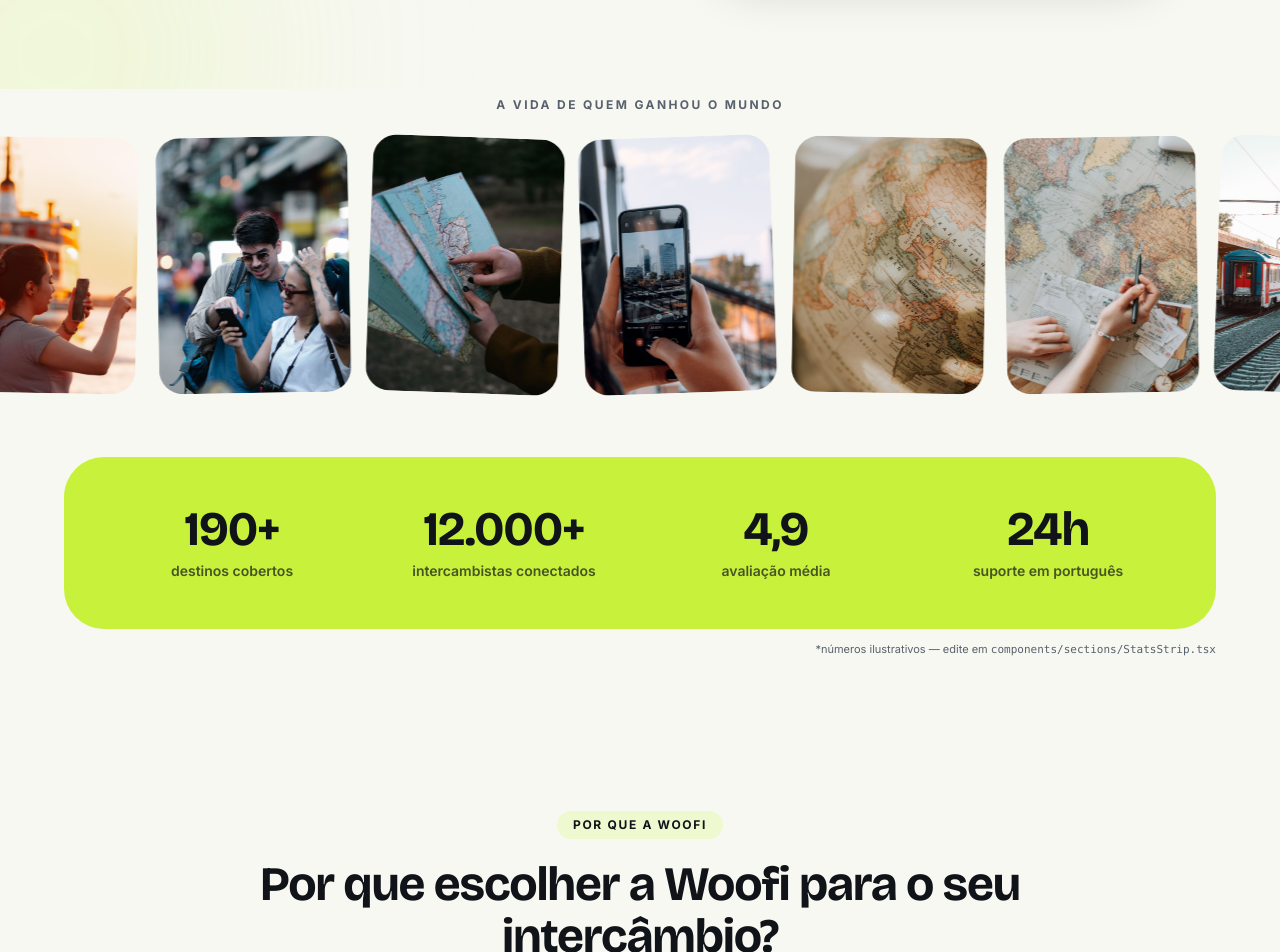
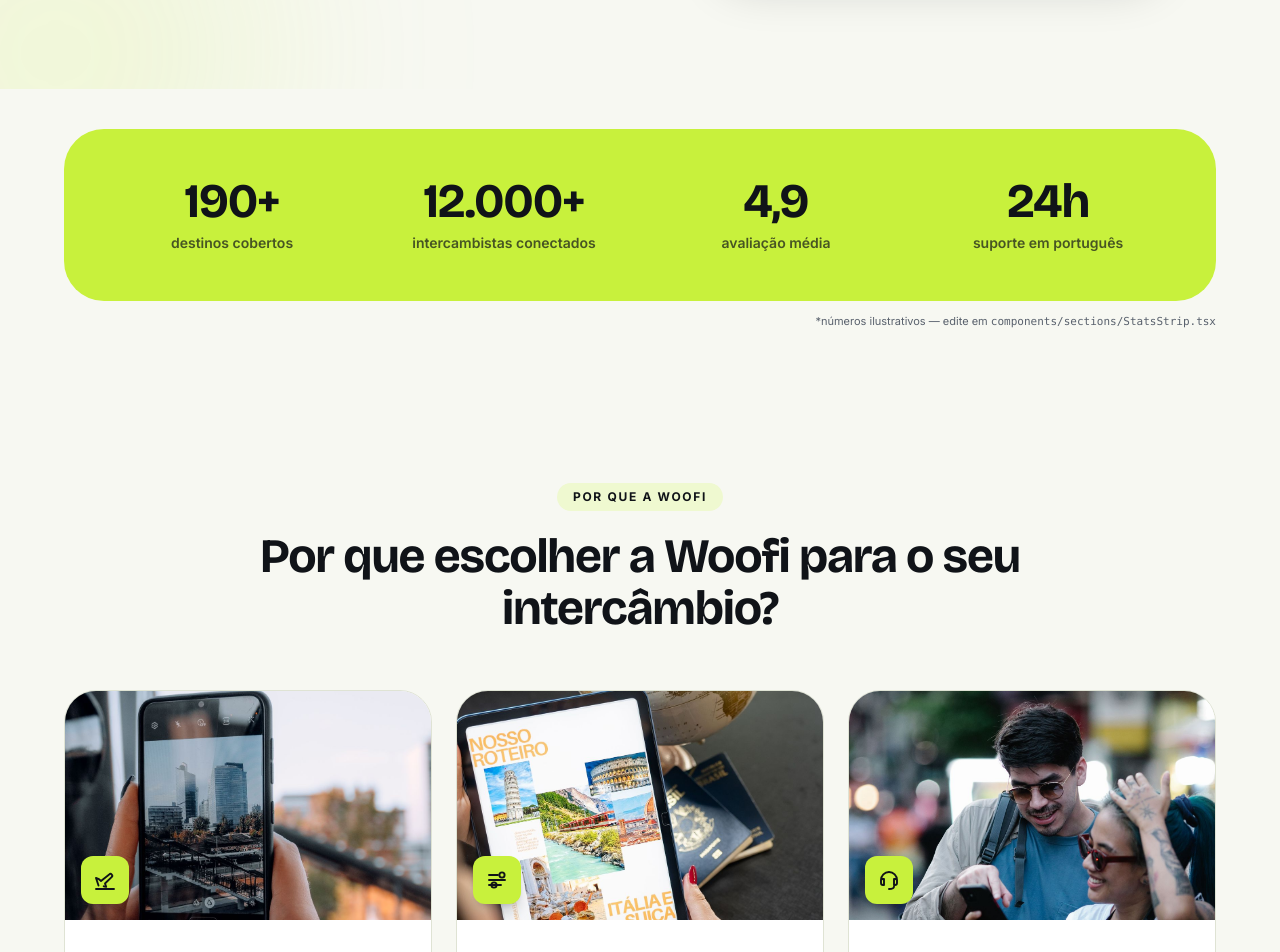
Before and after one commit to testeltcloud/wofi-intercambio, a Next.js app: page / in a window 1280 px wide. Shown: the part 780-1732 px from the top of the page. Built offline with nearby package versions, Linux system fonts and the light colour scheme.

Commit message:
Atualizacao

```diff
--- a/app/page.tsx
+++ b/app/page.tsx
@@ -1,12 +1,12 @@
 import { Header } from "@/components/site/Header";
 import { Footer } from "@/components/site/Footer";
 import { Hero } from "@/components/sections/Hero";
-import { MarqueeGallery } from "@/components/sections/MarqueeGallery";
 import { StatsStrip } from "@/components/sections/StatsStrip";
 import { WhyWoofi } from "@/components/sections/WhyWoofi";
 import { DarkBlock } from "@/components/sections/DarkBlock";
 import { HowItWorks } from "@/components/sections/HowItWorks";
 import { Destinations } from "@/components/sections/Destinations";
+import { Manifesto } from "@/components/sections/Manifesto";
 import { Testimonials } from "@/components/sections/Testimonials";
 import { Faq } from "@/components/sections/Faq";
 import { FinalCta } from "@/components/sections/FinalCta";
@@ -45,12 +45,12 @@
       <Header />
       <main>
         <Hero />
-        <MarqueeGallery />
         <StatsStrip />
         <WhyWoofi />
         <DarkBlock />
         <HowItWorks />
         <Destinations />
+        <Manifesto />
         <Testimonials />
         <Faq />
         <FinalCta />
--- /dev/null
+++ b/components/sections/Manifesto.tsx
@@ -0,0 +1,104 @@
+import Image from "next/image";
+import { Button } from "@/components/ui/Button";
+import { Reveal } from "@/components/motion/Reveal";
+import { Parallax } from "@/components/motion/Parallax";
+import { CTA_URL } from "@/lib/site";
+
+/**
+ * ── FOTO DESTA SEÇÃO ──────────────────────────────────────────────────────
+ * 1. Coloque seu arquivo em /public/images (ex.: manifesto.jpg)
+ * 2. Troque `null` por: { src: "/images/manifesto.jpg", alt: "descrição da foto" }
+ *    (ou use uma foto existente: importe `img` de "@/lib/images" e passe img.casalCelular)
+ * Sugestão de foto: intercambista sorrindo no destino, luz natural,
+ * espaço vazio no lado esquerdo da composição. Formato próximo de quadrado.
+ */
+const foto: { src: string; alt: string; blurDataURL?: string } | null = null;
+
+/** Seção editorial com foto em recorte orgânico (estilo Akanji). */
+export function Manifesto() {
+  return (
+    <section id="manifesto" className="relative overflow-hidden px-5 py-20 sm:px-8 md:py-28">
+      {/* brilho suave de fundo */}
+      <div
+        aria-hidden="true"
+        className="pointer-events-none absolute -bottom-24 left-[-8%] size-[380px] rounded-full bg-brand/15 blur-[100px]"
+      />
+
+      {/* clip-path responsivo do recorte orgânico */}
+      <svg width="0" height="0" aria-hidden="true" className="absolute">
+        <defs>
+          <clipPath id="woofi-organic" clipPathUnits="objectBoundingBox">
+            <path d="M0.42,0 L0.60,0 C0.68,0 0.74,0.026 0.79,0.085 L0.955,0.27 C0.985,0.305 1,0.345 1,0.395 L1,0.88 C1,0.947 0.947,1 0.88,1 L0.12,1 C0.053,1 0,0.947 0,0.88 L0,0.64 C0,0.577 0.05,0.526 0.115,0.526 L0.235,0.526 C0.295,0.526 0.34,0.48 0.34,0.42 L0.34,0.08 C0.34,0.035 0.375,0 0.42,0 Z" />
+          </clipPath>
+        </defs>
+      </svg>
+
+      <div className="mx-auto grid w-full max-w-6xl items-center gap-14 lg:grid-cols-[0.95fr_1.05fr]">
+        {/* texto */}
+        <div className="max-w-lg">
+          <Reveal>
+            <p className="text-lg font-medium leading-relaxed text-muted">
+              Feita para intercambistas, por quem sabe o peso de desembarcar sozinho em outro
+              país.
+            </p>
+          </Reveal>
+          <Reveal delay={0.1}>
+            <h2 className="mt-6 font-display text-4xl font-bold leading-[1.06] tracking-tight sm:text-5xl">
+              A ponte entre a sua nova vida e{" "}
+              <span className="text-brand-deep">todo mundo que torce por você.</span>
+            </h2>
+          </Reveal>
+          <Reveal delay={0.2}>
+            <div className="mt-9">
+              <Button href={CTA_URL} external>
+                Saiba mais
+              </Button>
+            </div>
+          </Reveal>
+        </div>
+
+        {/* foto com recorte orgânico */}
+        <Reveal delay={0.12} y={36}>
+          <Parallax strength={24}>
+            <div
+              className="relative mx-auto aspect-[10/11] w-full max-w-[560px]"
+              style={{ clipPath: "url(#woofi-organic)" }}
+            >
+              {foto ? (
+                <Image
+                  src={foto.src}
+                  alt={foto.alt}
+                  fill
+                  sizes="(min-width: 1024px) 560px, 92vw"
+                  {...(foto.blurDataURL
+                    ? { placeholder: "blur" as const, blurDataURL: foto.blurDataURL }
+                    : {})}
+                  className="object-cover"
+                />
+              ) : (
+                /* PLACEHOLDER — troque pela sua foto na constante `foto` no topo deste arquivo */
+                <div className="flex size-full flex-col items-center justify-center gap-3 bg-[repeating-linear-gradient(45deg,#ecefe3,#ecefe3_16px,#e3e7d6_16px,#e3e7d6_32px)] p-8 text-center">
+                  <span className="rounded-full bg-brand px-3 py-1 text-[11px] font-bold uppercase tracking-widest text-ink">
+                    Foto aqui
+                  </span>
+                  <svg width="38" height="38" viewBox="0 0 24 24" fill="none" aria-hidden="true" className="text-ink/40">
+                    <path
+                      d="M4 8a2 2 0 0 1 2-2h1.2a2 2 0 0 0 1.6-.8l.4-.53A2 2 0 0 1 10.8 4h2.4a2 2 0 0 1 1.6.67l.4.53a2 2 0 0 0 1.6.8H18a2 2 0 0 1 2 2v9a2 2 0 0 1-2 2H6a2 2 0 0 1-2-2V8Z"
+                      stroke="currentColor"
+                      strokeWidth="1.6"
+                    />
+                    <circle cx="12" cy="12.5" r="3.2" stroke="currentColor" strokeWidth="1.6" />
+                  </svg>
+                  <p className="max-w-[30ch] pl-16 text-sm leading-snug text-muted sm:pl-24">
+                    Intercambista sorrindo no destino, luz natural, formato quase quadrado.
+                    Configure em <code>components/sections/Manifesto.tsx</code>
+                  </p>
+                </div>
+              )}
+            </div>
+          </Parallax>
+        </Reveal>
+      </div>
+    </section>
+  );
+}
--- a/components/sections/MarqueeGallery.tsx
+++ /dev/null
@@ -1,47 +0,0 @@
-import Image from "next/image";
-import { img } from "@/lib/images";
-
-const photos = [
-  { ...img.roteiroTablet, rotate: "-rotate-2" },
-  { ...img.porDoSolBalsa, rotate: "rotate-1" },
-  { ...img.casalCelular, rotate: "-rotate-1" },
-  { ...img.mapaNasMaos, rotate: "rotate-2" },
-  { ...img.fotoCidadeCelular, rotate: "-rotate-2" },
-  { ...img.globoVintage, rotate: "rotate-1" },
-  { ...img.planejamentoMapa, rotate: "-rotate-1" },
-  { ...img.mapaEstacaoTrem, rotate: "rotate-2" },
-  { ...img.globoNaMao, rotate: "-rotate-2" },
-  { ...img.planejamentoMapa2, rotate: "rotate-1" },
-];
-
-/** Faixa de fotos em movimento contínuo (CSS puro, pausa no hover). */
-export function MarqueeGallery() {
-  return (
-    <section aria-label="Momentos de intercambistas pelo mundo" className="overflow-hidden pb-6 pt-2">
-      <p className="mb-6 text-center text-xs font-bold uppercase tracking-[0.2em] text-muted">
-        A vida de quem ganhou o mundo
-      </p>
-      <div className="marquee-track flex w-max animate-marquee gap-5 pr-5">
-        {[0, 1].map((copy) =>
-          photos.map((p, i) => (
-            <div
-              key={`${copy}-${i}`}
-              aria-hidden={copy === 1}
-              className={`relative h-52 w-40 shrink-0 overflow-hidden rounded-3xl sm:h-64 sm:w-48 ${p.rotate}`}
-            >
-              <Image
-                src={p.src}
-                alt={copy === 0 ? p.alt : ""}
-                fill
-                sizes="192px"
-                placeholder="blur"
-                blurDataURL={p.blurDataURL}
-                className="object-cover transition-transform duration-500 hover:scale-105"
-              />
-            </div>
-          )),
-        )}
-      </div>
-    </section>
-  );
-}
--- a/components/sections/WhyWoofi.tsx
+++ b/components/sections/WhyWoofi.tsx
@@ -1,14 +1,17 @@
+import Image from "next/image";
 import { Button } from "@/components/ui/Button";
 import { SectionHeading } from "@/components/ui/SectionHeading";
 import { Reveal } from "@/components/motion/Reveal";
+import { img } from "@/lib/images";
 import { CTA_URL } from "@/lib/site";
 
 const cards = [
   {
     title: "Conectado desde a chegada",
     text: "Desembarque, ative o chip e avise a família que você chegou bem, sem estresse.",
+    image: img.fotoCidadeCelular,
     icon: (
-      <svg width="26" height="26" viewBox="0 0 24 24" fill="none" aria-hidden="true">
+      <svg width="24" height="24" viewBox="0 0 24 24" fill="none" aria-hidden="true">
         <path
           d="M3 21h18M5.5 17.5 3 10l2.4.8L8 13l8.2-6.6a1.8 1.8 0 0 1 2.4 2.7L12 15.5l1.2 3.4-2.5-.6"
           stroke="currentColor"
@@ -22,8 +25,9 @@
   {
     title: "Planos flexíveis e recargas fáceis",
     text: "Opções que se adaptam à duração e ao bolso de quem vai estudar ou trabalhar fora.",
+    image: img.roteiroTablet,
     icon: (
-      <svg width="26" height="26" viewBox="0 0 24 24" fill="none" aria-hidden="true">
+      <svg width="24" height="24" viewBox="0 0 24 24" fill="none" aria-hidden="true">
         <path
           d="M4 7h9M4 12h16M4 17h12"
           stroke="currentColor"
@@ -38,8 +42,9 @@
   {
     title: "Suporte 24h em português",
     text: "Deu qualquer dúvida? Nossa equipe está pronta para ajudar a qualquer hora, de qualquer lugar do mundo.",
+    image: img.casalCelular,
     icon: (
-      <svg width="26" height="26" viewBox="0 0 24 24" fill="none" aria-hidden="true">
+      <svg width="24" height="24" viewBox="0 0 24 24" fill="none" aria-hidden="true">
         <path
           d="M4 12a8 8 0 1 1 16 0m-16 0v3a2 2 0 0 0 2 2h1v-6H6a2 2 0 0 0-2 1Zm16 0v3a2 2 0 0 1-2 2h-1v-6h1a2 2 0 0 1 2 1Z"
           stroke="currentColor"
@@ -73,12 +78,25 @@
         <div className="mt-14 grid gap-6 md:grid-cols-3">
           {cards.map((card, i) => (
             <Reveal key={card.title} delay={i * 0.1} className="h-full">
-              <article className="group h-full rounded-[2rem] border border-line bg-white p-8 transition-all duration-300 hover:-translate-y-1.5 hover:shadow-xl hover:shadow-ink/8">
-                <span className="grid size-14 place-items-center rounded-2xl bg-brand text-ink transition-transform duration-300 group-hover:scale-110 group-hover:-rotate-3">
-                  {card.icon}
-                </span>
-                <h3 className="mt-6 font-display text-xl font-bold leading-snug">{card.title}</h3>
-                <p className="mt-3 leading-relaxed text-muted">{card.text}</p>
+              <article className="group h-full overflow-hidden rounded-[2rem] border border-line bg-white transition-all duration-300 hover:-translate-y-1.5 hover:shadow-xl hover:shadow-ink/8">
+                <div className="relative aspect-[16/10] overflow-hidden">
+                  <Image
+                    src={card.image.src}
+                    alt={card.image.alt}
+                    fill
+                    sizes="(min-width: 768px) 360px, 90vw"
+                    placeholder="blur"
+                    blurDataURL={card.image.blurDataURL}
+                    className="object-cover transition-transform duration-500 group-hover:scale-105"
+                  />
+                  <span className="absolute bottom-4 left-4 grid size-12 place-items-center rounded-xl bg-brand text-ink shadow-lg shadow-ink/20 transition-transform duration-300 group-hover:scale-110 group-hover:-rotate-3">
+                    {card.icon}
+                  </span>
+                </div>
+                <div className="p-7">
+                  <h3 className="font-display text-xl font-bold leading-snug">{card.title}</h3>
+                  <p className="mt-3 leading-relaxed text-muted">{card.text}</p>
+                </div>
               </article>
             </Reveal>
           ))}
```
Also changed, not shown: components/sections/Destinations.tsx (+18 -1 lines), components/sections/Faq.tsx (+21 -3 lines), 1 other file (tests, documents, lock files or other folders).
